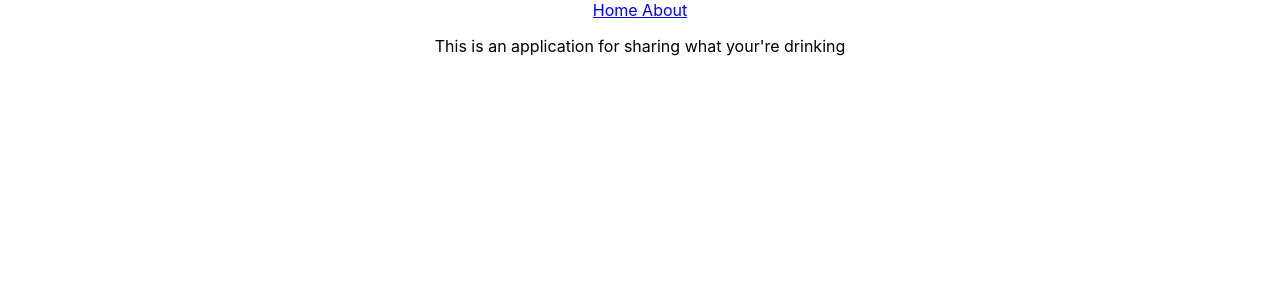
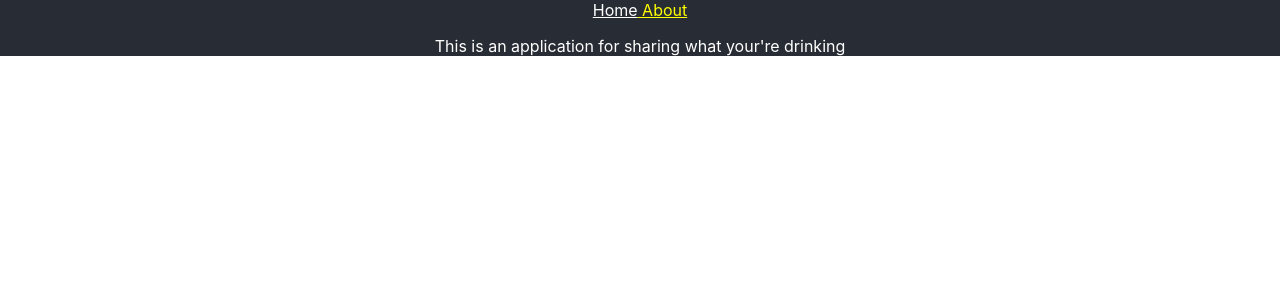
Before and after one commit to SeanSmash/mixer-mixer, a React (Create React App) app: page /about in a window 1280 px wide. Shown: the top 300 px of the page. Built offline with nearby package versions, Linux system fonts and the light colour scheme.

Commit message:
changed NavBar css

```diff
--- a/src/App.css
+++ b/src/App.css
@@ -1,16 +1,7 @@
 .App {
   text-align: center;
-}
-
-.App-logo {
-  height: 40vmin;
-  pointer-events: none;
-}
-
-@media (prefers-reduced-motion: no-preference) {
-  .App-logo {
-    animation: App-logo-spin infinite 20s linear;
-  }
+  background-color: #282c34;
+  color: white;
 }
 
 .App-header {
@@ -24,15 +15,19 @@
   color: white;
 }
 
-.App-link {
-  color: #61dafb;
+.Nav {
+  background-color: #282c34;
+  color: white;
 }
 
-@keyframes App-logo-spin {
-  from {
-    transform: rotate(0deg);
-  }
-  to {
-    transform: rotate(360deg);
-  }
+nav a {
+  color: white;
 }
+
+nav a.active {
+  color: yellow;
+}
+
+.About {
+  background-color: #282c34;
+}
--- a/src/NavBar.js
+++ b/src/NavBar.js
@@ -1,5 +1,5 @@
 import React from "react";
-import { Link } from "react-router-dom";
+import { NavLink } from "react-router-dom";
 import Home from "./Home";
 import About from "./About";
 
@@ -7,8 +7,8 @@ function NavBar(){
 
     return (
       <nav>
-        <Link to="/home">Home</Link>
-        <Link to="/about"> About</Link>
+        <NavLink to="/home">Home</NavLink>
+        <NavLink to="/about"> About</NavLink>
       </nav>
     )
   }
```
